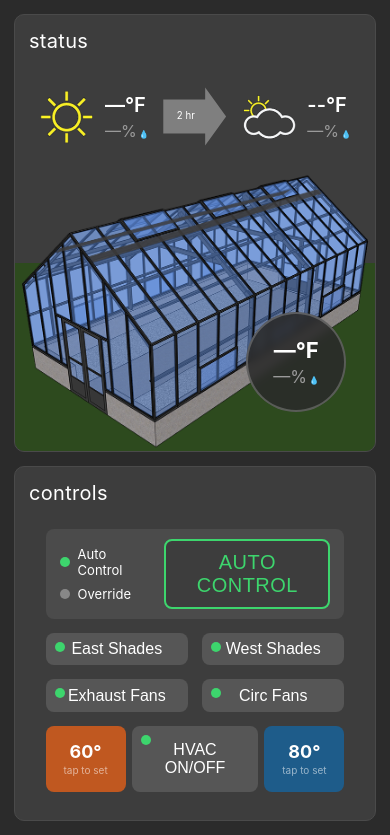
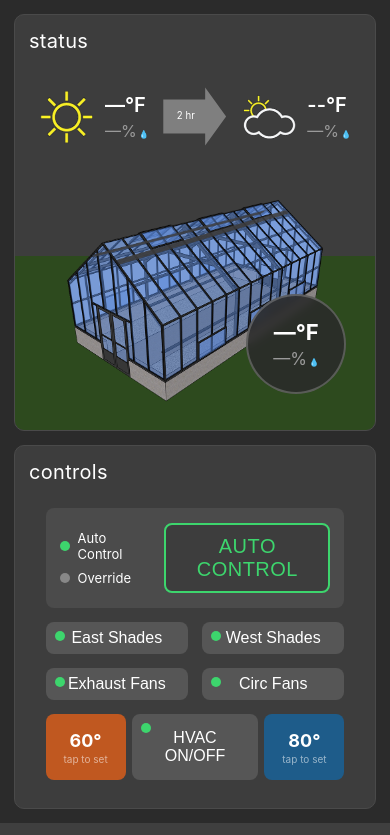
Before and after one commit to ArnoHarris/greenhouse-controller, a Flask app: page / in a window 390 px wide. Shown: the part 50-885 px from the top of the page. Run offline with Flask 3, Linux system fonts and the light colour scheme; data comes from the database, SQL or seed files in the repository; data that the repository does not hold is empty.

Commit message:
UI tweaks: shrink greenhouse image, taller spacers and AUTO CONTROL row
- Greenhouse image: max-width/height 100% → 80% (20% smaller)
- Controls spacer rows: add min-height 28px to increase top/bottom padding
- AUTO CONTROL row: padding 10px → 15px (~15% taller)
- Mobile: override ctrl-spacer min-height back to 0

Co-Authored-By: Claude Sonnet 4.6 <noreply@anthropic.com>

```diff
--- a/web/static/style.css
+++ b/web/static/style.css
@@ -180,7 +180,7 @@ body {
   margin: 0 -14px -14px;
 }
 .greenhouse-img {
-  max-width: 100%; max-height: 100%;
+  max-width: 80%; max-height: 80%;
   object-fit: contain;
 }
 
@@ -222,7 +222,7 @@ body {
   align-items: stretch;
   background: rgba(255,255,255,0.07);
   border-radius: 8px;
-  padding: 10px 14px;
+  padding: 15px 14px;
 }
 
 .legend-box {
@@ -235,6 +235,7 @@ body {
 
 .ctrl-spacer {
   grid-column: 1 / -1;
+  min-height: 28px;
 }
 
 .legend-item {
@@ -610,6 +611,7 @@ body {
     row-gap: 14px;
     column-gap: 14px;
   }
+  .ctrl-spacer { min-height: 0; }
   .btn-label { font-size: 16px; }
   .btn-sub { font-size: 12px; }
   .sp-value { font-size: 18px; }
```
